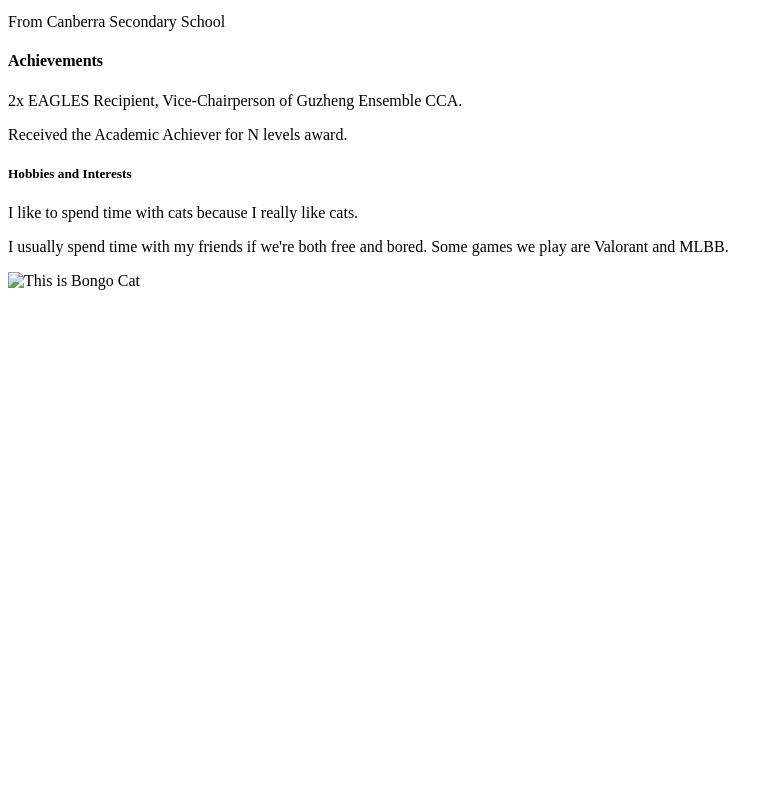
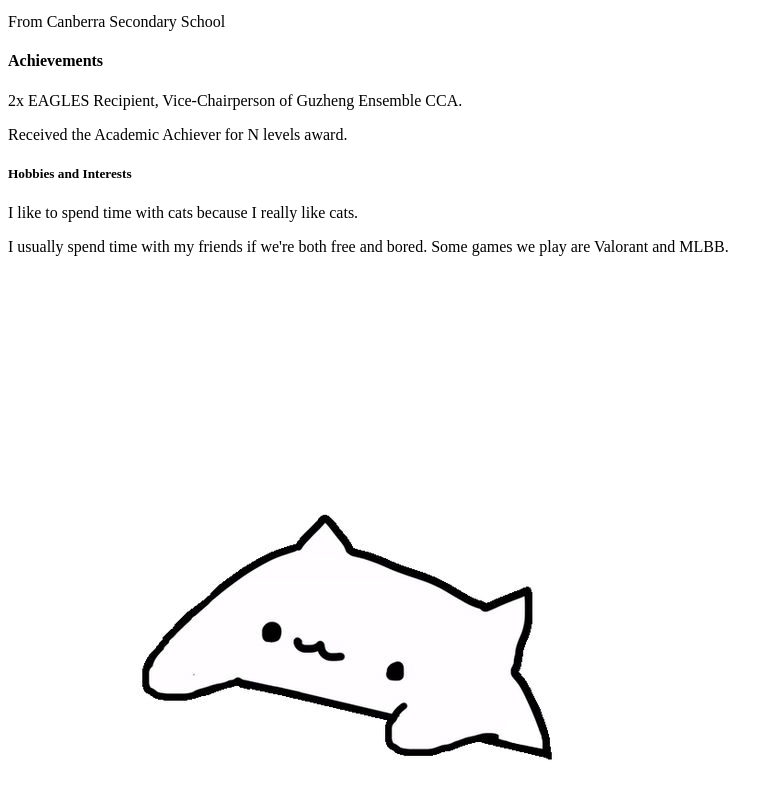
Before and after one commit to velionaaa/melanie.github.io, a plain HTML site: page index.html in a window 1280 px wide. Shown: the part 695-1493 px from the top of the page, without its empty margins (0-783 px from the left). Before the commit the page ends 993 px from the top, so only its background shows below. Drawn offline with Linux system fonts and the light colour scheme.

Commit message:
Update index.html

```diff
--- a/index.html
+++ b/index.html
@@ -22,7 +22,7 @@
 <h5> Hobbies and Interests</h5>
 <p> I like to spend time with cats because I really like cats. </p>
 <p> I usually spend time with my friends if we're both free and bored. Some games we play are Valorant and MLBB. </p>
-<img src="path/to/bongo.jpg" alt="This is Bongo Cat">
+<img src="https://github.com/velionaaa/melanie.github.io/blob/main/bongo.jpg" alt="This is Bongo Cat">
 
   <!-- p is a paragraph -->
 </body>
```
